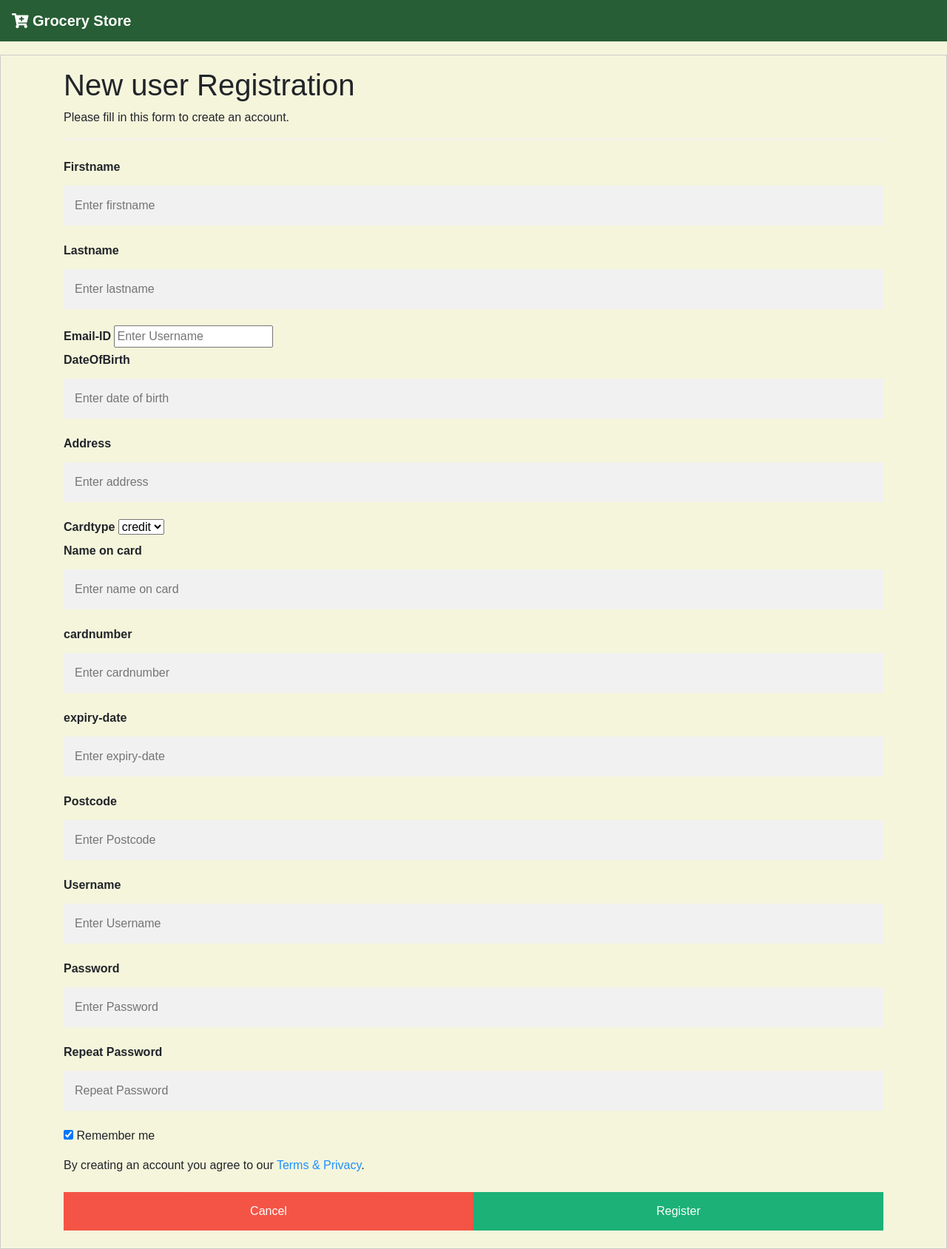
After one commit to HimajaYerra/OnlineGroceryStore, a Flask app: page /register in a window 1280 px wide. The commit adds this page. Shown: the whole page at 74% size. Run offline with Flask 2, Linux system fonts and the light colour scheme; some libraries are stand-ins or nearby versions.

Commit message:
added registration page

```diff
--- a/server.py
+++ b/server.py
@@ -27,10 +27,46 @@ try:
         port = 27017,
         serverSelectionTimeoutMS = 1000
     )
-    db = mongo.groceryStore #connect to assgn
+    db = mongo.onlinegrocerystore #connect to assgn
     mongo.server_info() #trigger exception if cannot connect to db
 except:
     print("Error -connect to db")
+
+
+
+###Registration Page####
+@app.route("/register", methods=["GET"])
+def registration():
+    return render_template("registration.html")
+
+####registered##
+
+@app.route("/registered/", methods=["POST"] )
+def registered():
+    firstname=request.form.get('firstname')
+    lastname=request.form.get('lastname')
+    email=request.form.get('emailid')
+    dob=request.form.get('dob')
+    address=request.form.get('address')
+    cardtype=request.form.get('cardtype')
+    nameoncard=request.form.get('nameoncard')
+    cardnumber=request.form.get('cardnumber')
+    expirydate=request.form.get('expiry-date')
+    postcode=request.form.get('postcode')
+    user=request.form.get('username')
+    pword=request.form.get('password')
+    pword_rep=request.form.get('psw-repeat')
+    if (pword==pword_rep):
+     db.customers.insert_one({'firstname':firstname, 'lastname':lastname, 'emailid':email, 'dob':dob,
+                              'address':address,'card_type':cardtype, 'name_on_card':nameoncard, 'expity_date':expirydate,'postcode':postcode,
+                              'username':user, 'password':pword})
+     return render_template('login.html')
+    else:
+        messages='Password and Repeat Password is not the same!!'
+    flash(messages)
+    return render_template('registration.html')
+
+##############
 
 @app.route("/", methods=["GET"])
 def login():
@@ -48,8 +84,8 @@ def logged():
         return render_template ( "login.html" )
     # Find out if info in form matches a record in user database
     #query = "SELECT * FROM users WHERE username = :user AND password = :pwd"
-    rows = list(db.admin.find({"username":user,"password":pwd}))
-    print(rows)
+    rows = list(db.customers.find({"username":user,"password":pwd}))
+    #   print(rows)
     # If username and password match a record in database, set session variables
     if len(rows) == 1:
         session['uid'] = rows[0]['uid']
@@ -58,7 +94,7 @@ def logged():
         #session['uid'] = rows[0]["_id"]
     # Redirect to Home Page
     if 'user' in session:
-        print("line 58")
+        #print("line 58")
         return redirect ( "/shop" )
     # If username is not in the database return the log in page
     return render_template ( "login.html", msg="Wrong username or password." )
@@ -73,7 +109,8 @@ def index():
     if session and "uid" in session and session["uid"] in shoppingHash:
        shoppingCart = shoppingHash[session["uid"]]
     shopLen = len(shoppingCart)
-    print("here", shoppingCart, shoppingHash)
+   # print("here", shoppingCart, shoppingHash)
+    #print("Here")
     totItems, total, display = 0, 0, 0
     for i in range(shopLen):
        total += shoppingCart[i]["subTotal"]
@@ -178,16 +215,7 @@ def filter():
         query = request.args.get('category')
         #shirts = db.execute("SELECT * FROM shirts WHERE typeClothes = :query ORDER BY samplename ASC", query=query )
         products=list(db.products.find({"category":query}))
-    if request.args.get('id'):
-        query = int(request.args.get('id'))
-        shirts = db.execute("SELECT * FROM shirts WHERE id = :query ORDER BY samplename ASC", query=query)
-    if request.args.get('kind'):
-        query = request.args.get('kind')
-        shirts = db.execute("SELECT * FROM shirts WHERE kind = :query ORDER BY samplename ASC", query=query)
-    if request.args.get('price'):
-        query = request.args.get('price')
-        shirts = db.execute("SELECT * FROM shirts ORDER BY onSalePrice ASC")
-    shirtsLen = len(shirts)
+        productsLen = len(products)
     # Initialize shopping cart variables
     shoppingCart = []
     shopLen = len(shoppingCart)
@@ -202,7 +230,7 @@ def filter():
         # Render filtered view
         return render_template ("index.html", shoppingCart=shoppingCart, shirts=shirts, shopLen=shopLen, shirtsLen=shirtsLen, total=total, totItems=totItems, display=display, session=session )
     # Render filtered view
-    return render_template ( "index2.html", shirts=shirts, shoppingCart=shoppingCart, shirtsLen=shirtsLen, shopLen=shopLen, total=total, totItems=totItems, display=display)
+    return render_template ( "index2.html", products=products, shoppingCart=shoppingCart, shirtsLen=productsLen, shopLen=shopLen, total=total, totItems=totItems, display=display)
 
 @app.route("/checkout/")
 def checkout():
--- a/templates/login.html
+++ b/templates/login.html
@@ -12,14 +12,13 @@
         <link href="{{ url_for('static',filename='css/custom.css') }}" rel="stylesheet" type="text/css" />
         <script defer src="https://use.fontawesome.com/releases/v5.0.6/js/all.js"></script>
         <script src="https://code.jquery.com/jquery-1.11.0.min.js"></script>
-
         <title>Sample Clothing Store - Log In</title>
     </head>
     <body>
     <header>
         <nav class="navbar fixed-top navbar-dark bg-dark navbar-expand-sm box-shadow">
           <a href="/" class="navbar-brand d-flex align-items-center">
-              <strong><i class="fa  fa-cart-plus"></i> Sample Clothing Store</strong>
+              <strong><i class="fa  fa-cart-plus"></i>Online Grocery Store</strong>
           </a>
         </nav>
     </header><br />
--- /dev/null
+++ b/templates/registration.html
@@ -0,0 +1,160 @@
+<!DOCTYPE html>
+<html lang="en">
+    <head>
+        <meta content="text/html;charset=utf-8" http-equiv="Content-Type">
+        <meta content="utf-8" http-equiv="encoding">
+        <meta charset="utf-8">
+        <meta name="viewport" content="width=device-width, initial-scale=1, shrink-to-fit=no">
+        <meta name="theme-color" content="#000000">
+        <link rel="shortcut icon" href="%PUBLIC_URL%/favicon.ico">
+        <link rel="stylesheet" href="https://maxcdn.bootstrapcdn.com/bootstrap/4.0.0/css/bootstrap.min.css" integrity="sha384-Gn5384xqQ1aoWXA+058RXPxPg6fy4IWvTNh0E263XmFcJlSAwiGgFAW/dAiS6JXm"
+            crossorigin="anonymous">
+        <link href="{{ url_for('static',filename='css/custom.css') }}" rel="stylesheet" type="text/css" />
+        <script defer src="https://use.fontawesome.com/releases/v5.0.6/js/all.js"></script>
+        <script src="https://code.jquery.com/jquery-1.11.0.min.js"></script>
+        <title>Sample Clothing Store - Log In</title>
+        <style>
+            body {font-family: Arial, Helvetica, sans-serif;}
+            * {box-sizing: border-box}
+
+            /* Full-width input fields */
+            input[type=text], input[type=password] {
+              width: 100%;
+              padding: 15px;
+              margin: 5px 0 22px 0;
+              display: inline-block;
+              border: none;
+              background: #f1f1f1;
+            }
+
+            input[type=text]:focus, input[type=password]:focus {
+              background-color: #ddd;
+              outline: none;
+            }
+
+            hr {
+              border: 1px solid #f1f1f1;
+              margin-bottom: 25px;
+            }
+
+            /* Set a style for all buttons */
+            button {
+              background-color: #04AA6D;
+              color: white;
+              padding: 14px 20px;
+              margin: 8px 0;
+              border: none;
+              cursor: pointer;
+              width: 100%;
+              opacity: 0.9;
+            }
+
+            button:hover {
+              opacity:1;
+            }
+
+            /* Extra styles for the cancel button */
+            .cancelbtn {
+              padding: 14px 20px;
+              background-color: #f44336;
+            }
+
+            /* Float cancel and signup buttons and add an equal width */
+            .cancelbtn, .signupbtn {
+              float: left;
+              width: 50%;
+            }
+
+            /* Add padding to container elements */
+            .container {
+              padding: 16px;
+            }
+
+            /* Clear floats */
+            .clearfix::after {
+              content: "";
+              clear: both;
+              display: table;
+            }
+
+            /* Change styles for cancel button and signup button on extra small screens */
+            @media screen and (max-width: 300px) {
+              .cancelbtn, .signupbtn {
+                 width: 100%;
+              }
+            }
+            </style>
+    </head>
+    <body>
+    <header>
+        <nav class="navbar fixed-top navbar-dark bg-dark navbar-expand-sm box-shadow">
+          <a href="/" class="navbar-brand d-flex align-items-center">
+              <strong><i class="fa  fa-cart-plus"></i> Grocery Store</strong>
+          </a>
+        </nav>
+    </header><br />
+    <main>
+        <form action="/registered/" method="post" style="border:1px solid #ccc">
+            <div class="container">
+              <h1>New user Registration</h1>
+              <p>Please fill in this form to create an account.</p>
+              <hr>
+
+              <label for="firstname"><b>Firstname</b></label>
+              <input type="text" placeholder="Enter firstname" name="firstname" required><br>
+
+              <label for="lastname"><b>Lastname</b></label>
+              <input type="text" placeholder="Enter lastname" name="lastname" required><br>
+
+              <label for="emailid"><b>Email-ID</b></label>
+              <input type="email" placeholder="Enter Username" name="emailid" required><br>
+
+              <label for="DOB"><b>DateOfBirth</b></label>
+              <input type="text" placeholder="Enter date of birth" name="dob" required><br>
+
+              <label for="address"><b>Address</b></label>
+              <input type="text" placeholder="Enter address" name="address" required><br>
+
+              <label for="cardtype"><b>Cardtype</b></label>
+              <select name="cardtype" required>
+                <option value="credit">credit</option>
+                <option value="debit">debit</option>
+                </select><br>
+
+
+              <label for="name on card"><b>Name on card</b></label>
+              <input type="text" placeholder="Enter name on card" name="nameoncard" required><br>
+
+              <label for="cardnumber"><b>cardnumber</b></label>
+              <input type="text" placeholder="Enter cardnumber" name="cardnumber" required><br>
+
+              <label for="expiry"><b>expiry-date</b></label>
+              <input type="text" placeholder="Enter expiry-date" name="expiry-date" required><br>
+
+              <label for="Postcode"><b>Postcode</b></label>
+              <input type="text" placeholder="Enter Postcode" name="postcode" required><br>
+
+              <label for="username"><b>Username</b></label>
+              <input type="text" placeholder="Enter Username" name="username" required>
+
+              <label for="psw"><b>Password</b></label>
+              <input type="password" placeholder="Enter Password" name="password" required>
+
+              <label for="psw-repeat"><b>Repeat Password</b></label>
+              <input type="password" placeholder="Repeat Password" name="psw-repeat" required><br>
+
+              <label>
+                <input type="checkbox" checked="checked" name="remember" style="margin-bottom:15px"> Remember me
+              </label>
+
+              <p>By creating an account you agree to our <a href="#" style="color:dodgerblue">Terms & Privacy</a>.</p>
+
+              <div class="clearfix">
+                <button type="button" class="cancelbtn">Cancel</button>
+                <button type="submit" class="signupbtn">Register</button>
+              </div>
+            </div>
+          </form>
+    </main>
+    </body>
+</html>
```
Also changed, not shown: static/bgimage.png (added), static/css/custom.css (line endings or trailing spaces).
